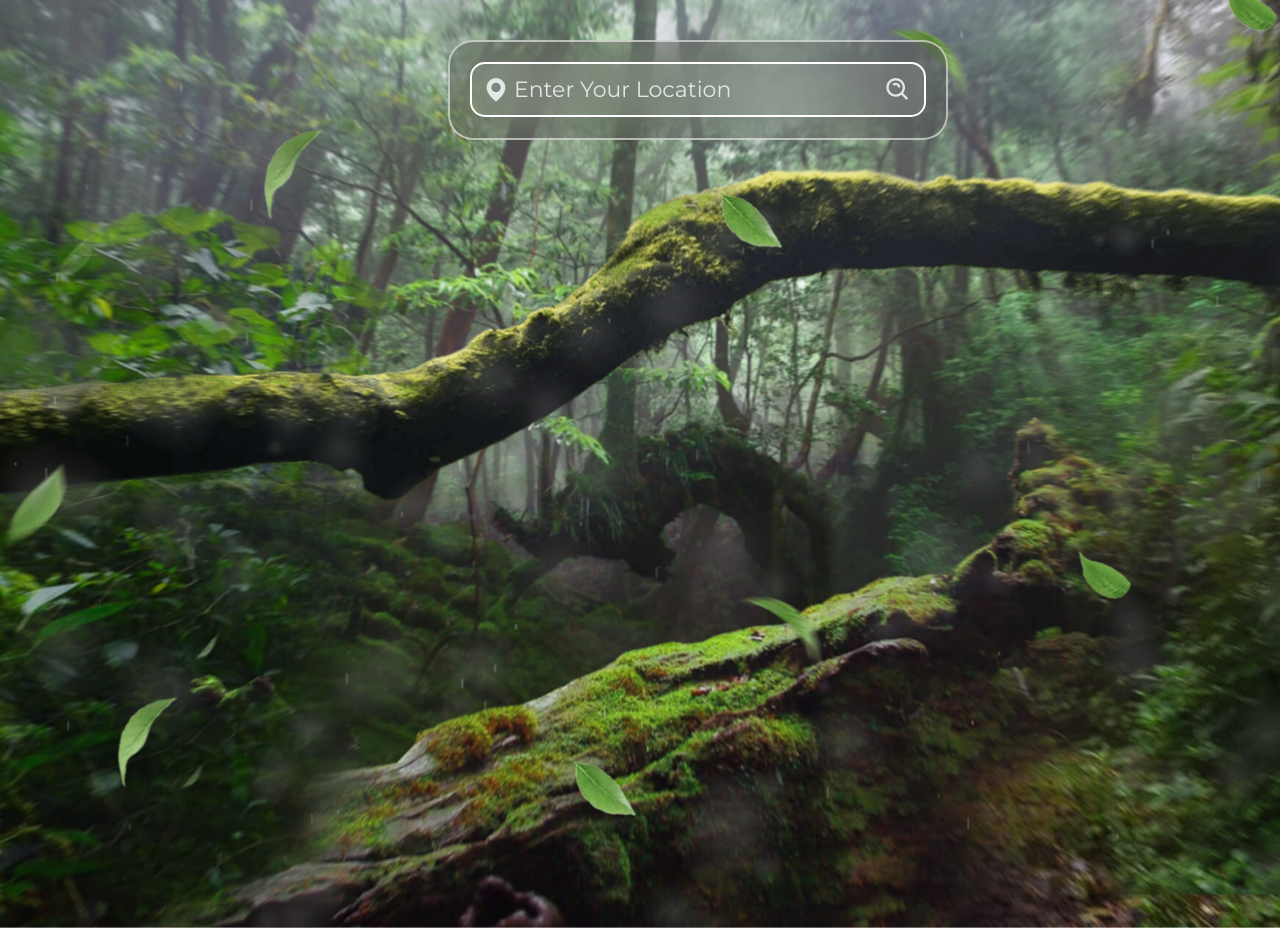
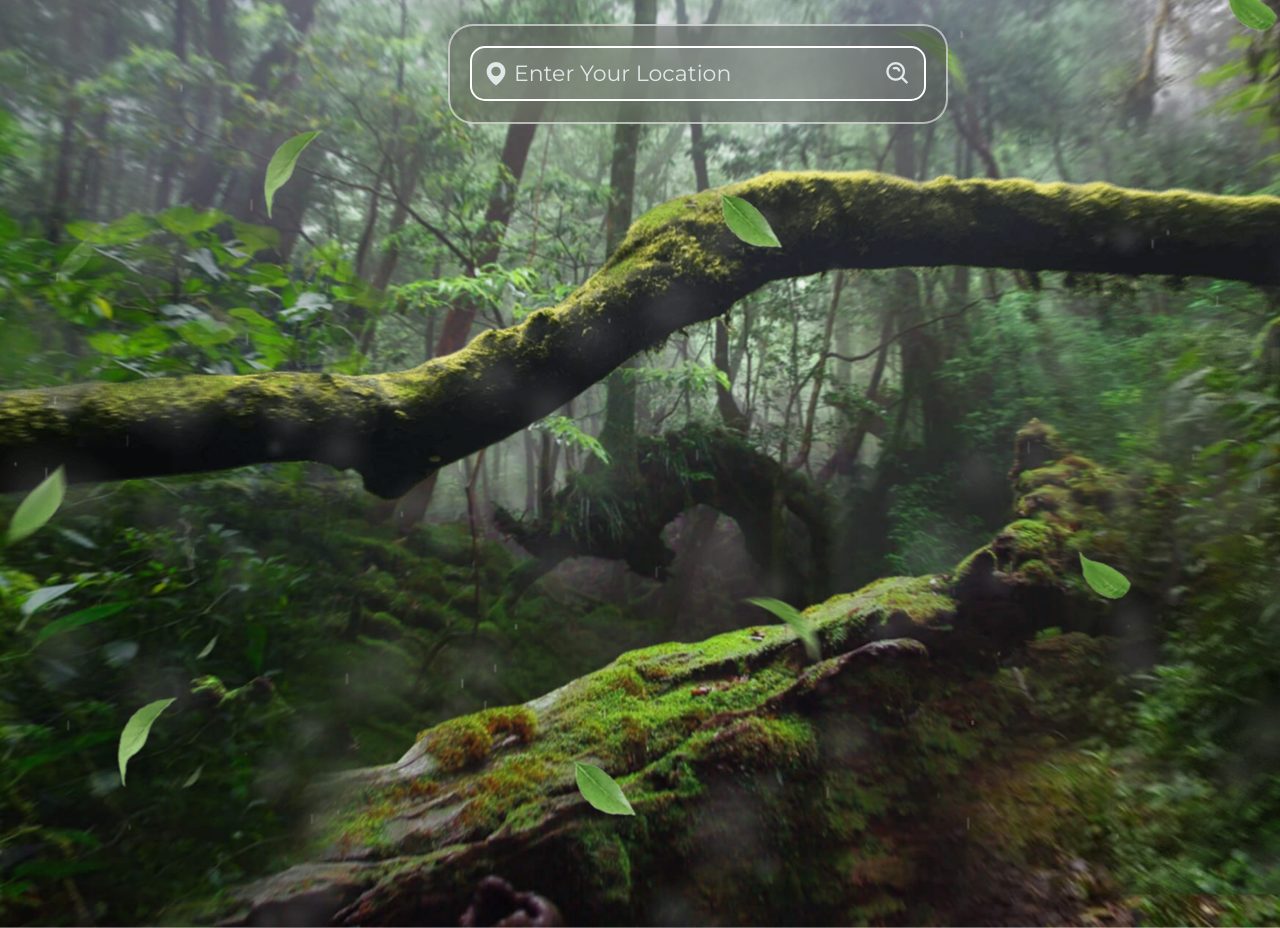
Before and after one commit to AliaTulchii/weather_app, a plain HTML site: page index.html in a window 1280 px wide. Shown: the top 928 px of the page. Drawn offline with nearby package versions, Linux system fonts and the light colour scheme.

Commit message:
changed top position of container

```diff
--- a/style.css
+++ b/style.css
@@ -82,7 +82,7 @@ body {
 
 .container{
     position: absolute;
-    top: 5%;
+    top: 3%;
     left: 35%;
     width: 500px;
     height: 100px;
```
